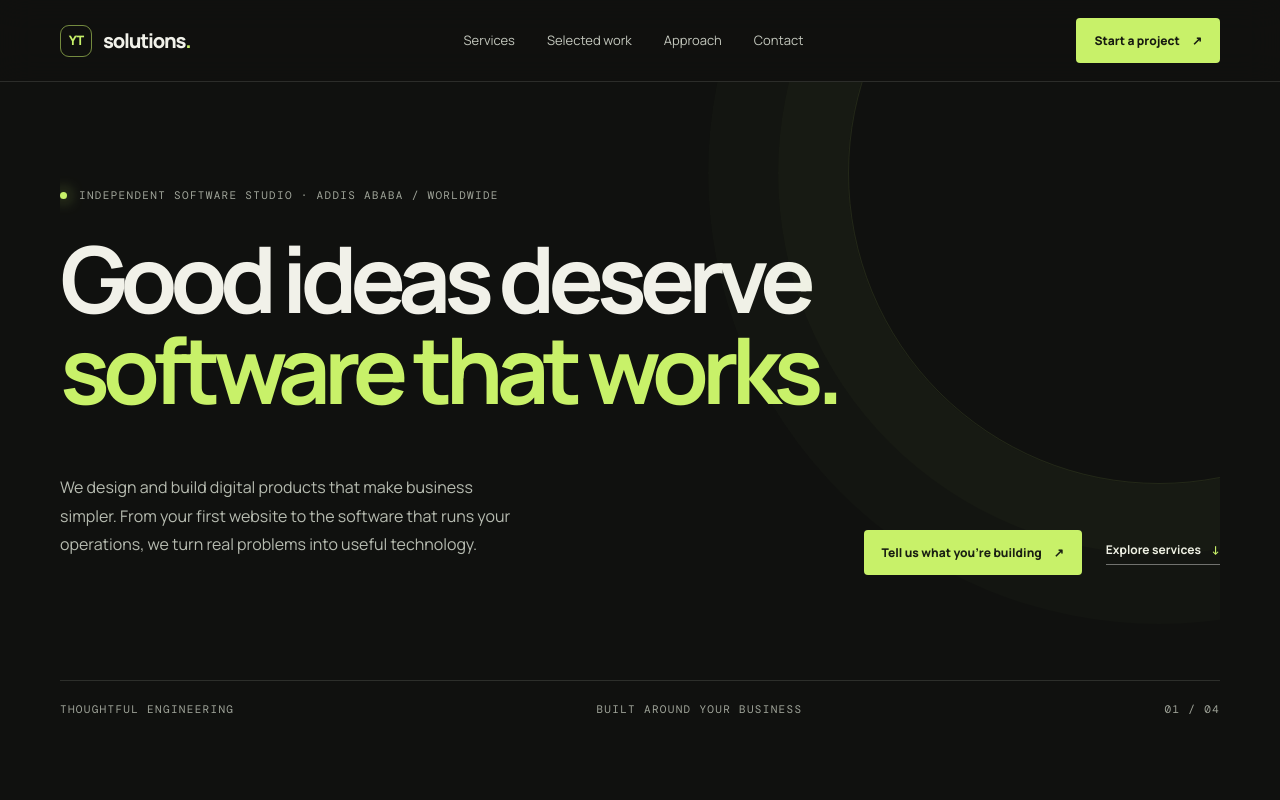
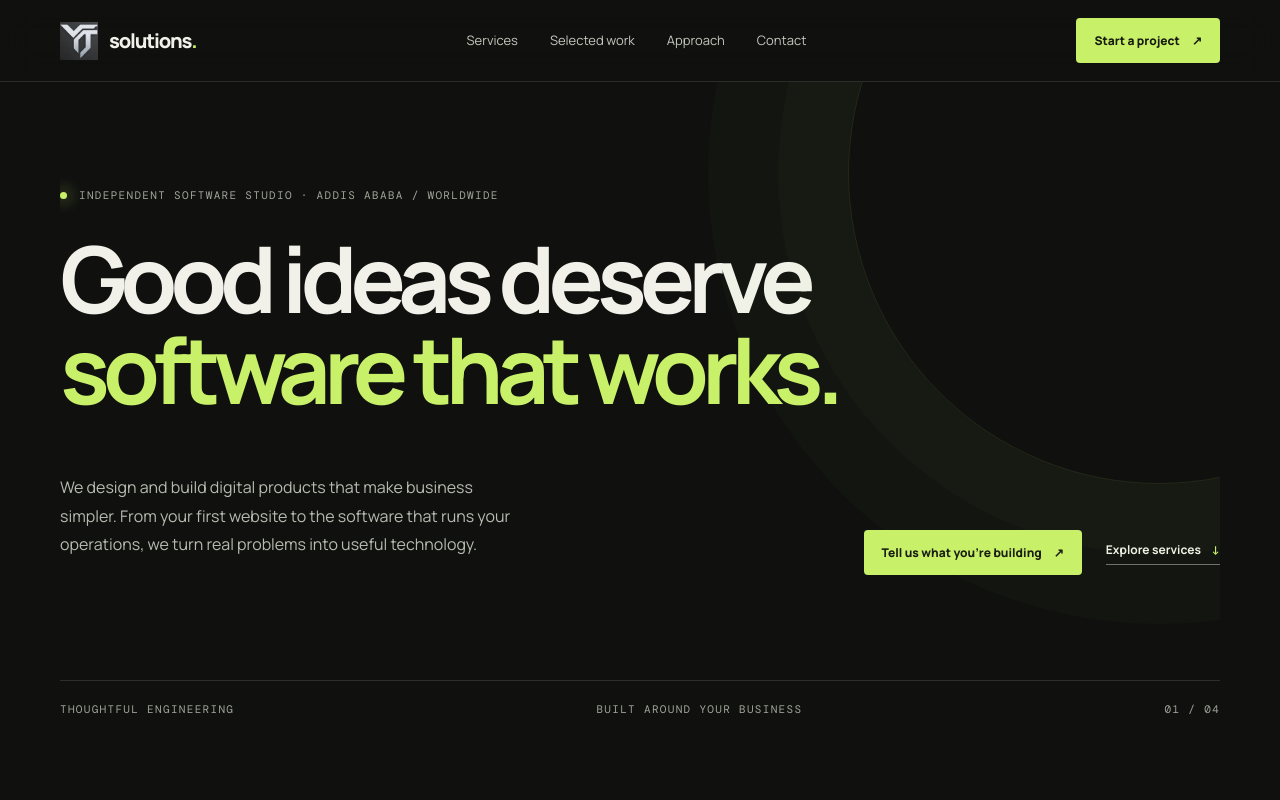
Before and after one commit to yohantse/yt-solutions, a plain HTML site: page index.html in a window 1280 px wide. Shown: the top 800 px of the page. Drawn offline with nearby package versions, Linux system fonts and the light colour scheme.

Commit message:
Update index.html

```diff
--- a/index.html
+++ b/index.html
@@ -25,7 +25,13 @@
     .mono{font-family:"DM Mono",monospace;text-transform:uppercase;letter-spacing:.12em;font-size:11px;color:var(--muted)}
     .nav{height:82px;display:flex;align-items:center;justify-content:space-between;border-bottom:1px solid var(--line);position:sticky;top:0;background:rgba(16,17,15,.88);backdrop-filter:blur(16px);z-index:20}
     .brand{display:flex;align-items:center;gap:11px;font-weight:800;letter-spacing:-.06em;font-size:20px}
-    .mark{width:32px;height:32px;border:1px solid rgba(200,241,105,.55);border-radius:9px;display:grid;place-items:center;color:var(--accent);font-size:13px;letter-spacing:-.08em}
+    .brand-logo {
+  width: 38px;
+  height: 38px;
+  object-fit: contain;
+  display: block;
+  flex-shrink: 0;
+}
     .navlinks{display:flex;gap:32px;align-items:center;color:#c4c8bd;font-size:13px}
     .navlinks a:hover{color:var(--accent)}
     .nav-cta,.button{display:inline-flex;align-items:center;justify-content:center;gap:12px;background:var(--accent);color:#171b10;padding:13px 18px;border-radius:4px;font-weight:800;font-size:12px;transition:transform .2s,background .2s}
@@ -138,9 +144,9 @@
   <header class="nav">
     <div class="wrap" style="display:flex;align-items:center;justify-content:space-between">
       <a class="brand" href="#top" aria-label="YT Solutions home">
-        <span class="mark">YT</span>
-        <span>solutions<span style="color:var(--accent)">.</span></span>
-      </a>
+  <img src="logo(1).png" class="brand-logo" alt="YT Solutions logo">
+  <span>solutions<span style="color:var(--accent)">.</span></span>
+</a>
 
       <nav class="navlinks" id="navlinks" aria-label="Main navigation">
         <a href="#services">Services</a>
@@ -373,9 +379,9 @@
   <footer>
     <div class="wrap" style="display:flex;justify-content:space-between;align-items:center;gap:20px;flex-wrap:wrap">
       <a class="brand" href="#top" style="font-size:15px">
-        <span class="mark" style="width:26px;height:26px;font-size:10px">YT</span>
-        <span>solutions<span style="color:var(--accent)">.</span></span>
-      </a>
+  <img src="logo(1).png" class="brand-logo" alt="YT Solutions logo">
+  <span>solutions<span style="color:var(--accent)">.</span></span>
+</a>
 
       <span>© <span id="year"></span> YT Solutions. Built with intent.</span>
 
```
